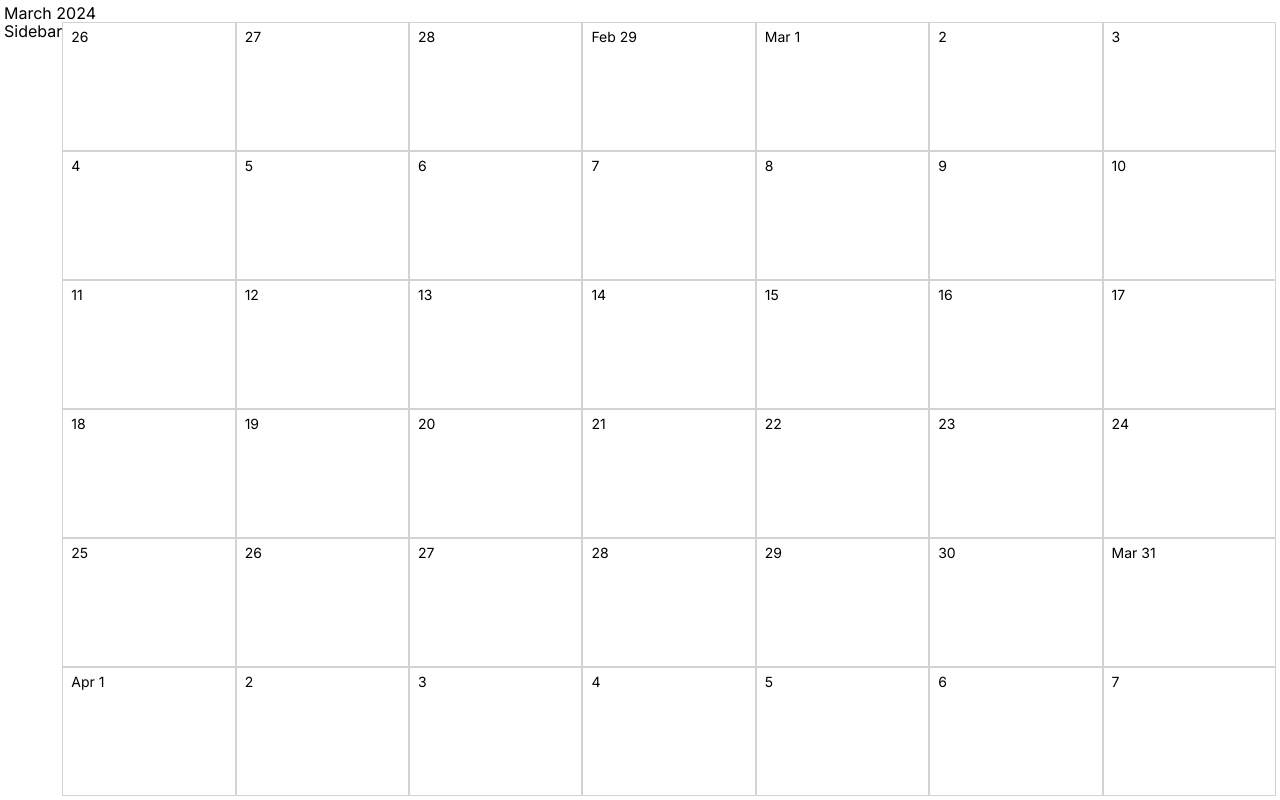
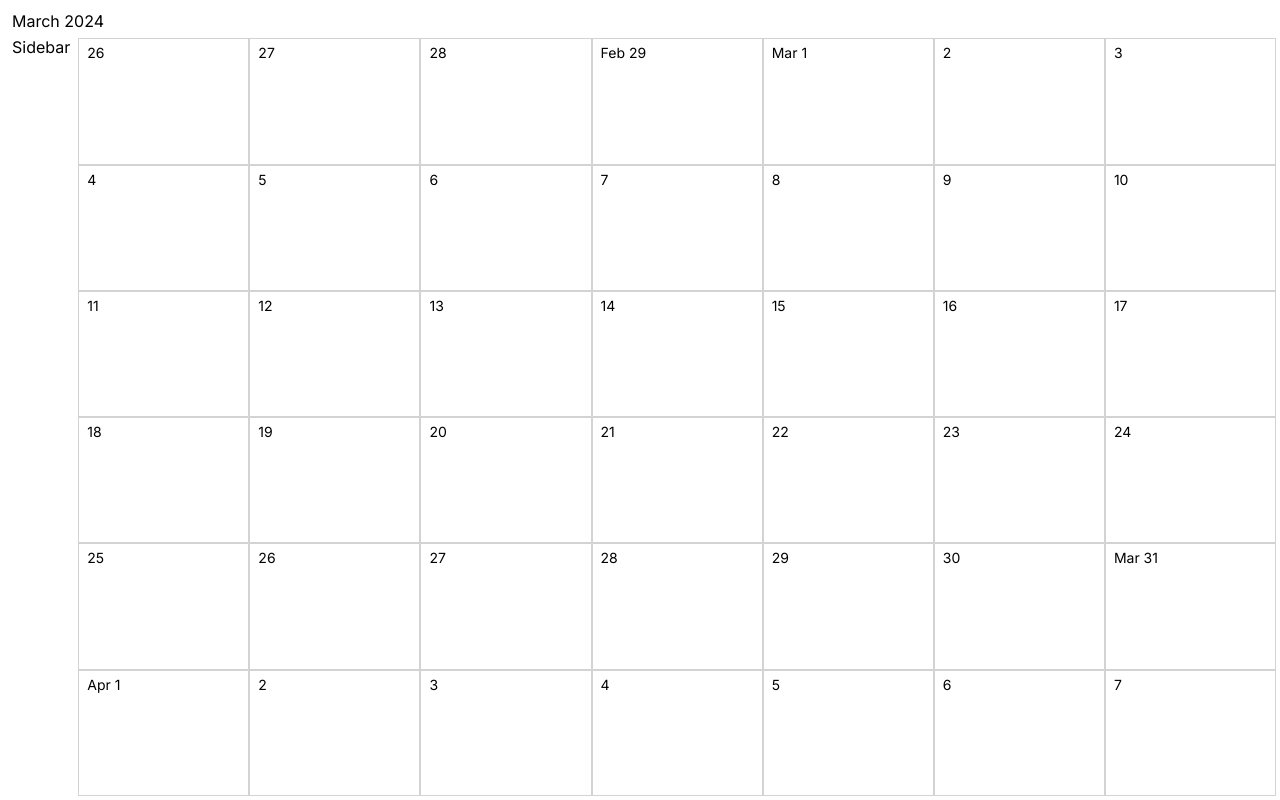
Before and after one commit to YegorKochetkov/calendar_task_nextjs, a Next.js app: page / in a window 1280 px wide. Built offline with nearby package versions, Linux system fonts and the light colour scheme.

Commit message:
feat:  add layers to css, improve html layout

```diff
--- a/src/app/css-normalize.css
+++ b/src/app/css-normalize.css
@@ -1,3 +1,4 @@
+@layer reset {
   *,
   *::before,
   *::after {
@@ -214,3 +215,4 @@ template {
   [hidden] {
     display: none;
   }
+}
--- a/src/app/globals.css
+++ b/src/app/globals.css
@@ -1,6 +1,8 @@
+@layer reset, base;
 @import url("./css-normalize.css");
 
-:where([aria-hidden='false' i][hidden]) {
+@layer base {
+  :where([aria-hidden='false'][hidden]) {
     display: initial;
   }
 
@@ -22,3 +24,4 @@ body {
     flex-direction: column;
     padding: 0.25rem;
   }
+}
--- a/src/components/calendar-header.tsx
+++ b/src/components/calendar-header.tsx
@@ -1,6 +1,7 @@
+/** @jsxImportSource @emotion/react */
 "use client";
-
 import React from "react";
+import { css } from "@emotion/react";
 
 import { useLocale } from "@/hooks/useLocale";
 
@@ -11,9 +12,17 @@ export const CalendarHeader = () => {
 		year: "numeric",
 	}).format(new Date());
 
+	const styles = {
+		header: css({
+			padding: "0.5rem",
+		}),
+	};
+
 	return (
-		<header>
-			<h1 className="visually-hidden">Calendar</h1>
+		<header css={styles.header}>
+			<h1 hidden aria-hidden="false">
+				Calendar
+			</h1>
 			<time dateTime={new Date().toDateString()}>{intlToday}</time>
 		</header>
 	);
--- a/src/components/month-grid.tsx
+++ b/src/components/month-grid.tsx
@@ -17,7 +17,7 @@ export const MonthGrid = ({ monthGrid }: { monthGrid: Date[][] }) => {
 	};
 
 	return (
-		<div css={styles.monthGrid}>
+		<section css={styles.monthGrid}>
 			{monthGrid.map((week, weekIndex) => (
 				<React.Fragment key={weekIndex}>
 					{week.map((day, dayIndex) => (
@@ -25,6 +25,6 @@ export const MonthGrid = ({ monthGrid }: { monthGrid: Date[][] }) => {
 					))}
 				</React.Fragment>
 			))}
-		</div>
+		</section>
 	);
 };
--- a/src/components/sidebar.tsx
+++ b/src/components/sidebar.tsx
@@ -1,5 +1,13 @@
+/** @jsxImportSource @emotion/react */
 import React from "react";
+import { css } from "@emotion/react";
 
 export const Sidebar = () => {
-	return <div>Sidebar</div>;
+	const styles = {
+		sidebar: css({
+			paddingInline: "0.5rem",
+		}),
+	};
+
+	return <aside css={styles.sidebar}>Sidebar</aside>;
 };
```
Lines whose indentation alone changed are shown as unchanged.
